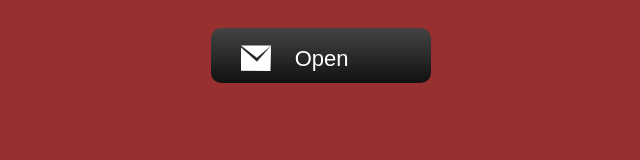
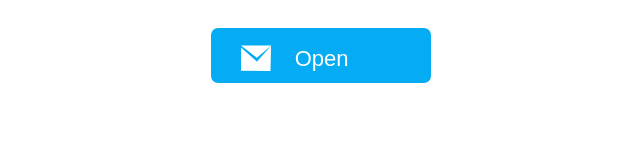
Before and after one commit to tejas123/html5-tutorial-svg-shape-morphing, a plain HTML site: page index.html in a window 1280 px wide. Shown: the whole page, without its empty margins (319-959 px from the left). Drawn offline with Linux system fonts and the light colour scheme.

Commit message:
latest updated

```diff
--- a/svg.html
+++ b/index.html
@@ -6,20 +6,17 @@
 <style type="text/css">
 button {
   border: 0;
-  background: linear-gradient(
-    to bottom,
-    #444,
-    #111
-  );
-  border-radius: 10px;
-  padding:4px 30px 11px;
+  background:#05acf3;
+ 	padding:4px 30px 11px;
   outline: 0;
   display: inline-block;
   width: 220px;
-  text-align: left;
+  text-align: left; border-radius: 7px;
+-webkit-border-radius: 7px;
+-moz-border-radius: 7px;  cursor:pointer;
 }
 button:hover, button:active {
-  background: black;
+  background: #0089c3;
 }
 button svg {
   width: 40px;
@@ -39,7 +36,7 @@ button span {
 body {
   padding: 20px;
   text-align: center;
-  background:#993030;
+  background:#fff;
 }
 
 </style>
```
